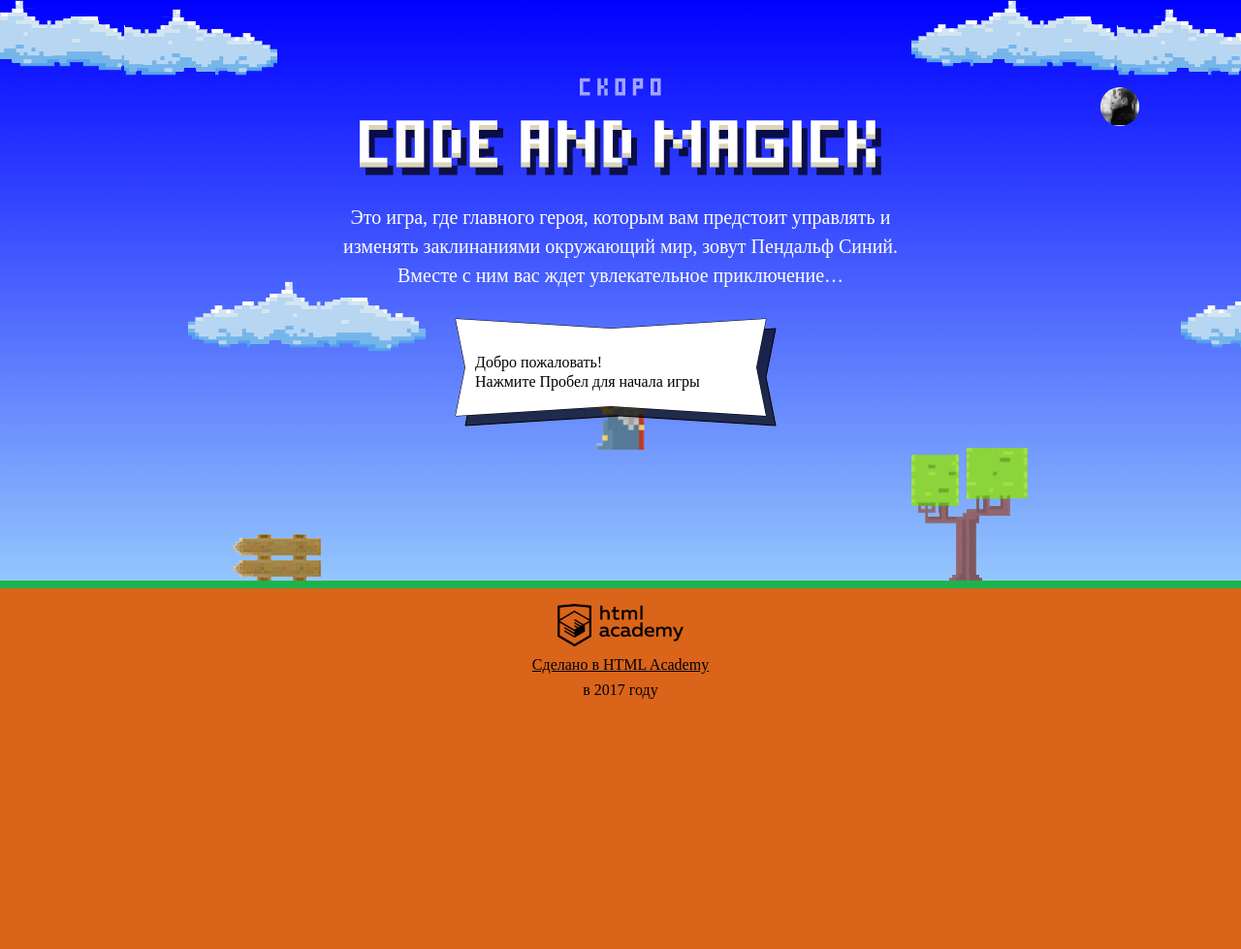
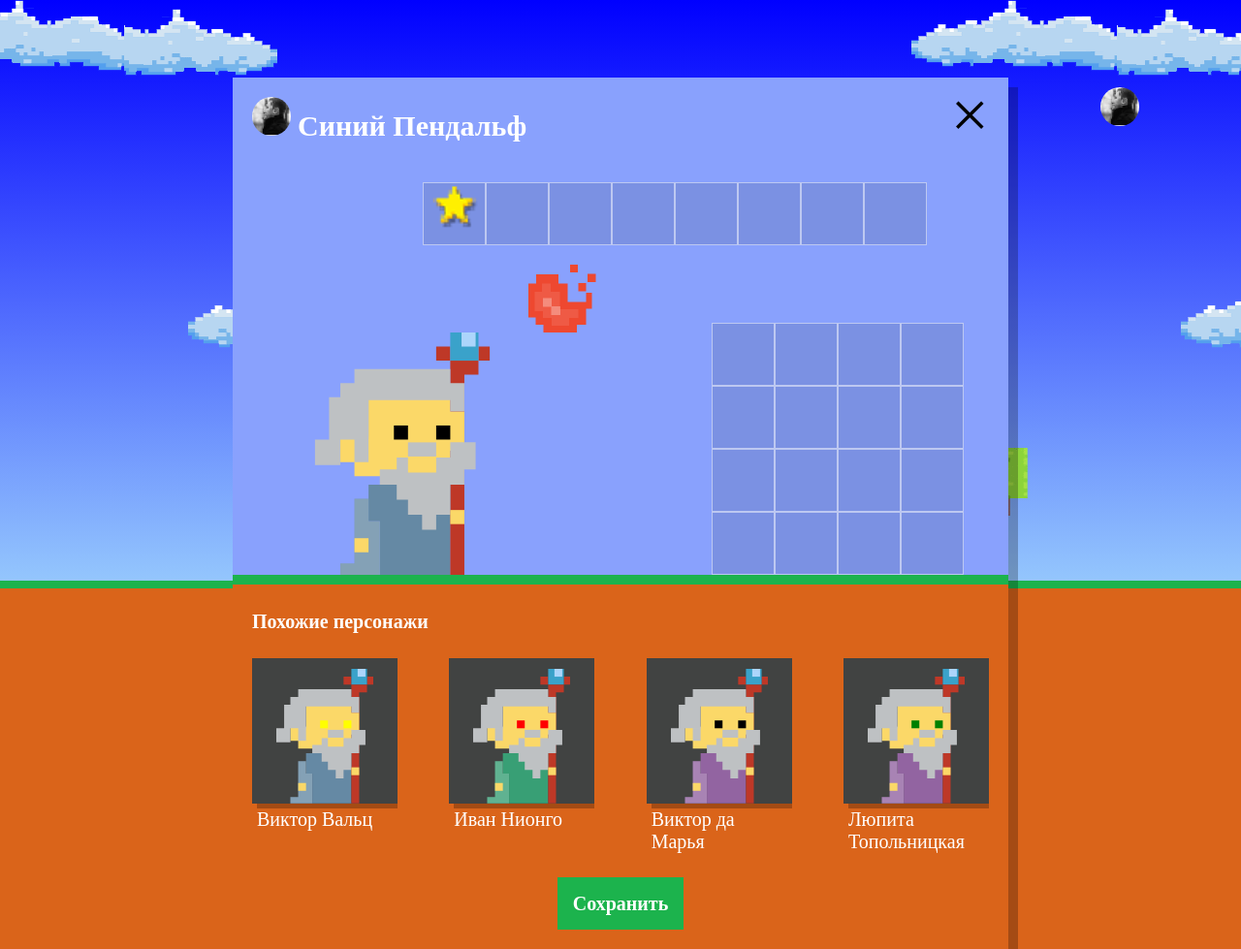
Before and after one commit to k-bug/244468-code-and-magick-20, a website: page index.html in a window 1280 px wide. Shown: the whole page at 97% size. Before the commit the page ends 800 px from the top, so only its background shows below. Drawn offline with Linux system fonts and the light colour scheme; a web font is replaced by a local one.

Commit message:
Учебный проект: нас орда

```diff
--- a/index.html
+++ b/index.html
@@ -195,6 +195,7 @@
     return (fieldHeight - wizardHeight) / 3;
   };
 </script>
+<script src="js/setup.js"></script>
 <script src="js/stat.js"></script>
 <script src="js/game.js"></script>
 </body>
--- /dev/null
+++ b/js/setup.js
@@ -0,0 +1,45 @@
+'use strict';
+
+var FIRST_NAME = ['Иван', 'Хуан Себастьян', 'Мария', 'Кристоф', 'Виктор', 'Юлия', 'Люпита', 'Вашингтон'];
+var LAST_NAME = ['да Марья', 'Верон','Мирабелла', 'Вальц', 'Онопко', 'Топольницкая', 'Нионго', 'Ирвинг'];
+var COAT_COLORS = ['rgb(101, 137, 164)', 'rgb(241, 43, 107)', 'rgb(146, 100, 161)', 'rgb(56, 159, 117)',
+  'rgb(215, 210, 55)', 'rgb(0, 0, 0)'];
+var EYES_COLOR = ['black', 'red', 'blue', 'yellow', 'green'];
+
+var userDialog = document.querySelector('.setup');
+var setupSimilarList = document.querySelector('.setup-similar-list');
+var similarWizardTemplate = document.querySelector('#similar-wizard-template').content
+  .querySelector('.setup-similar-item');
+var fragment = document.createDocumentFragment();
+
+var generatePlayers = function () {
+  var players = [];
+  for (var i = 0; i < 4; i++) {
+    players[i] = {
+      name: FIRST_NAME[Math.floor(Math.random() * FIRST_NAME.length)] + ' '
+        + LAST_NAME[Math.floor(Math.random() * LAST_NAME.length)],
+      coatColor: COAT_COLORS[Math.floor(Math.random() * COAT_COLORS.length)],
+      eyesColor: EYES_COLOR[Math.floor(Math.random() * EYES_COLOR.length)]
+    }
+  }
+
+  return players;
+}
+
+var createWizard = function (wizard) {
+  var playersWizard = similarWizardTemplate.cloneNode(true);
+  playersWizard.querySelector('.setup-similar-label').textContent = wizard.name;
+  playersWizard.querySelector('.wizard-coat').style.fill = wizard.coatColor;
+  playersWizard.querySelector('.wizard-eyes').style.fill = wizard.eyesColor;
+
+  return playersWizard;
+}
+
+for (var i = 0; i < 4; i++) {
+  fragment.appendChild(createWizard(generatePlayers()[i]));
+}
+
+setupSimilarList.appendChild(fragment);
+
+userDialog.classList.remove('hidden');
+document.querySelector('.setup-similar').classList.remove('hidden');
```
